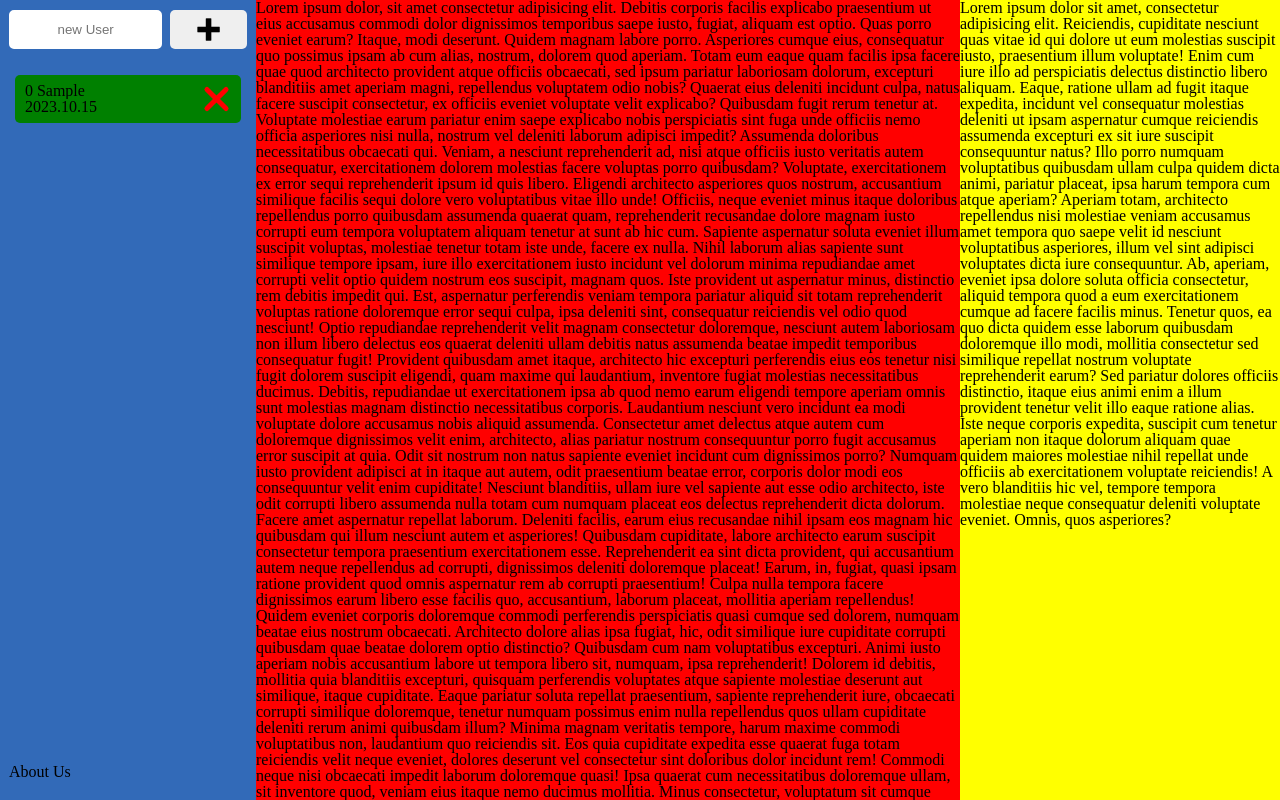
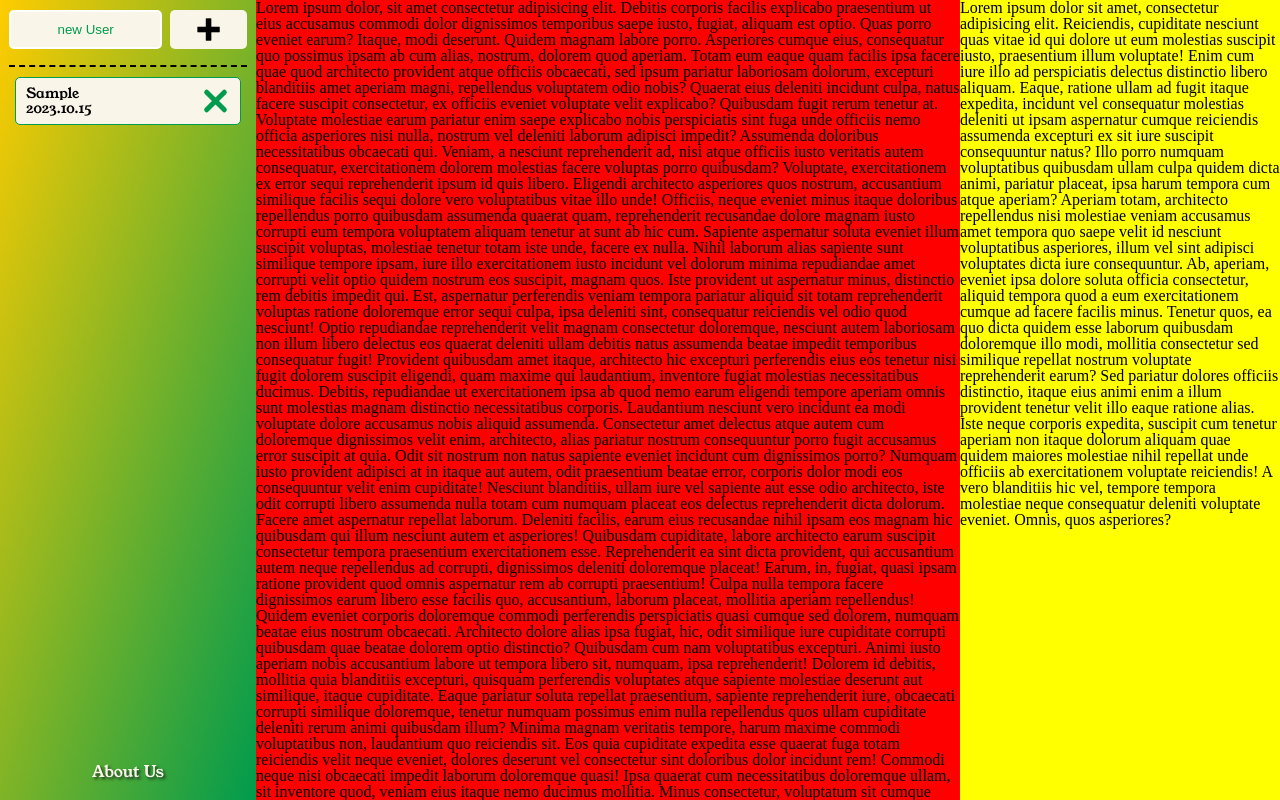
Before and after one commit to lukabakhturidze/checkYourBMI, a plain HTML site: page index.html in a window 1280 px wide. Both pictures are taken after typing "Sample" into the empty fields and a click on the button 208 px from the left and 29 px from the top of the page. Shown: the top 800 px of the page. Drawn offline with Linux system fonts and the light colour scheme.

Commit message:
inserted font, added some styles to user navigation section

```diff
--- /dev/null
+++ b/css/fonts.css
@@ -0,0 +1,4 @@
+@font-face {
+    font-family: 'young-serif-400';
+    src: url('../fonts/YoungSerif-Regular.ttf');
+}
--- a/css/style.css
+++ b/css/style.css
@@ -1,9 +1,19 @@
+:root{
+    --green: #009B4D;
+    --yellow: #FFCC00;
+    --ivory: #FAF5E9;
+    --primary-dark: #141414cc;
+}
+
 /* my library> */
 .display-grid{
     display: grid;
 }
 .display-flex{
     display: flex;
+}
+.display-none{
+    display: none;
 }
 .flex-direction-column{
     flex-direction: column;
@@ -43,7 +53,7 @@
     transform: translateX(-50%);
     height: 100%;
     width: 5px;
-    background-color: red;
+    background-color: var(--green);
     border-radius: 3px;
 }
 .delete-button .delete-button-line:nth-child(1){
@@ -51,6 +61,38 @@
 }
 .delete-button .delete-button-line:nth-child(2){
     transform: rotate(-45deg);
+}
+.c-yellow{
+    color: var(--yellow);
+}
+.c-ivory{
+    color: var(--ivory);
+}
+.c-green{
+    color: var(--green);
+}
+.bc-yellow{
+    background-color: var(--yellow);
+}
+.bc-ivory{
+    background-color: var(--ivory);
+}
+.bc-green{
+    background-color: var(--green);
+}
+
+.smaller-text-size{
+    font-size: 14px;
+    font-weight:200;
+    font-family: 'young-serif-400';
+    /* text-shadow: 1px 1px 2px var(--primary-dark); */
+}
+
+.standard-text-size{
+    font-size: 16px;
+    font-weight:400;
+    font-family: 'young-serif-400';
+    text-shadow: 2px 2px 3px var(--primary-dark);
 }
 /* <for common tags*/
 body{
@@ -64,20 +106,9 @@ body{
     position: sticky;
     top: 0;
     height: 100vh;
-    /* background-image: linear-gradient(to bottom right, #42d3d6, #42d693); */
-    background-color: rgba(36, 96, 179, 0.933);
+    background-image: linear-gradient(to bottom right, var(--yellow), var(--green));
     padding: 10px 0;
 }
-/* .main-wrapper > .user-navigation::-webkit-scrollbar{
-    width: 12px;
-    background-color: rgb(176, 184, 192);
-    border-radius: 5px;
-}
-.main-wrapper > .user-navigation::-webkit-scrollbar-thumb{
-    background-color: rgb(113, 122, 130);
-    border-radius: 5px;
-} */
-
 .main-wrapper > .user-navigation > .user-navigation-inner-wrapper{
     width: 93%;
     row-gap: 2%;
@@ -91,6 +122,11 @@ body{
     text-align: center;
     border: 2px solid white;
     width: 100%;
+    background-color: var(--ivory);
+    color: var(--green);
+}
+.user-add-section input::placeholder{
+    color: var(--green);
 }
 .user-add-section button{
     cursor: pointer;
@@ -98,14 +134,22 @@ body{
     background-position: center;
     background-repeat: no-repeat;
     background-size: contain;
+    background-color: var(--ivory);
+}
+.name-warning{
+    text-align: center;
+    font-size: large;
+    color: red;
 }
 .main-wrapper > .user-navigation > .user-navigation-inner-wrapper > .users-list{
     height: 100%;
-    padding: 10px 0;
+    padding: 10px 0 10px 0;
     row-gap: 1%;
     background-color: inherit;
     overflow-y:scroll;
     scroll-behavior: smooth;
+    border-top: 2px dashed black;
+
 }
 .user-navigation-inner-wrapper > .users-list::-webkit-scrollbar{
     width: 10px;
@@ -119,8 +163,10 @@ body{
 .user-navigation-inner-wrapper > .users-list .user{
     width: 95%;
     padding: 8px 10px;
-    background-color: green;
+    background-color: var(--ivory);
+    border: 1px solid var(--green);
     border-radius: 5px;
+    /* box-shadow: 0px 1px 1px 1px var(--primary-dark); */
 }
 .user-navigation-inner-wrapper > .users-list .user .user-brief-info{
     max-width: 80%;
@@ -132,6 +178,7 @@ body{
 }
 .about-section{
     margin-bottom: 10px;
+    font-family: 'young-serif-400';
 }
 
 
--- a/index.html
+++ b/index.html
@@ -6,18 +6,20 @@
     <meta name="viewport" content="width=device-width, initial-scale=1.0">
     <title>checkYourBMI</title>
     <link rel="stylesheet" href="./css/reset.css">
+    <link rel="stylesheet" href="./css/fonts.css">
     <link rel="stylesheet" href="./css/style.css">
     <script defer type="module" src="./js/main.js"></script>
 </head>
 <body>
     <div class="display-grid main-wrapper">
         <div class="user-navigation display-flex justify-content-center">
-            <div class="user-navigation-inner-wrapper display-flex flex-direction-column justify-content-space-between">
+            <div class="user-navigation-inner-wrapper display-flex flex-direction-column justify-content-space-between align-items-center">
                 <form class="user-add-section width-100 display-grid">
                     <input autocomplete="userName" name="userName" type="text" class="border-radius-5" placeholder="new User">
                     <button type="submit" class="border-radius-5"></button>
                 </form>
-                <ul class="users-list display-flex flex-direction-column align-items-center">
+                <span class="name-warning display-none">name should include more than 2 symbols</span>
+                <ul class="users-list display-flex flex-direction-column align-items-center width-100">
                     <!-- <li class="user display-flex justify-content-space-between">
                         <div class="user-brief-info">
                             <h2>luka</h2>
@@ -30,7 +32,7 @@
                     </li> -->
                 </ul>
                 <div class="about-section">
-                    <h5>About Us</h5>
+                    <h5 class="standard-text-size c-ivory">About Us</h5>
                 </div>
             </div>
         </div>
--- a/js/main.js
+++ b/js/main.js
@@ -2,6 +2,7 @@ const globalObj = new GlobalObj();
 //user navigation variables>1
 const userAddForm = document.querySelector(".user-add-section");
 const usersList = document.querySelector(".users-list");
+const nameWarning = document.querySelector(".name-warning");
 import {User, GlobalObj} from './oop.js'
 //1<user navigation variables
 //user navigation action>1
@@ -26,18 +27,28 @@ function deleteHandler(event, index){
         console.log(globalObj.usersArray);
     }
 }
+
+
 //gives delete feature to already created users
-Array.from(usersList.children).reverse().forEach((user, index) => {
-    console.log(index);
-    user.addEventListener('click', (event) => {
-        deleteHandler(event, index);
-    })
+// Array.from(usersList.children).reverse().forEach((user, index) => {
+//     console.log(index);
+//     user.addEventListener('click', (event) => {
+//         deleteHandler(event, index);
+//     })
 
-})
+// })
+
+
 //add user to user list
 userAddForm.addEventListener('submit', (event) => {
     event.preventDefault();
-    createUserInList(event);
+    if(event.target.userName.value.trim().length > 2){
+        createUserInList(event);
+        nameWarning.classList.add("display-none");
+    }
+    else{
+        nameWarning.classList.remove("display-none");
+    }
     userAddForm.userName.value = "";
 })
 
@@ -54,10 +65,12 @@ function createUserOnDisplay(userObj){
     briefInfo.classList.add("user-brief-info");
     user.insertAdjacentElement('beforeend', briefInfo);
     const userName = document.createElement("h2");
-    userName.textContent = index + " " + userObj.userName;//sign
+    userName.classList.add("smaller-text-size");
+    userName.textContent = userObj.userName;//sign
     briefInfo.insertAdjacentElement('beforeend', userName);
     const userCreateTime = document.createElement("time");
     userCreateTime.textContent = userObj.createTime;//sign
+    userCreateTime.classList.add("smaller-text-size");
     briefInfo.insertAdjacentElement('beforeend', userCreateTime);
     const deleteButton = document.createElement("button");
     deleteButton.classList.add("delete-button");
@@ -75,7 +88,7 @@ function createUserOnDisplay(userObj){
 
 //creates user on the display and in the array too
 function createUserInList(event){
-    let userNameValue = event.target.userName.value;
+    let userNameValue = event.target.userName.value.trim();
     const date = new Date();
     const userObj = new User(userNameValue, `${addZeroHandler(date.getFullYear())}.${addZeroHandler(date.getMonth()+1)}.${addZeroHandler(date.getDate())}`);
     globalObj.addUserToList(userObj);
```
Also changed, not shown: fonts/YoungSerif-Regular.ttf (added).
